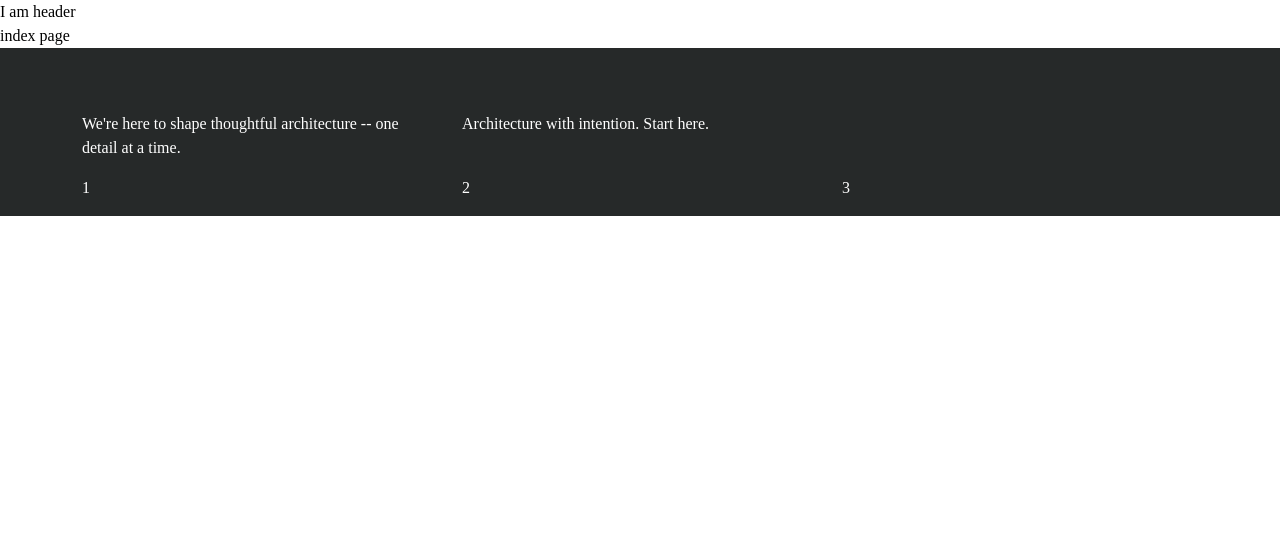
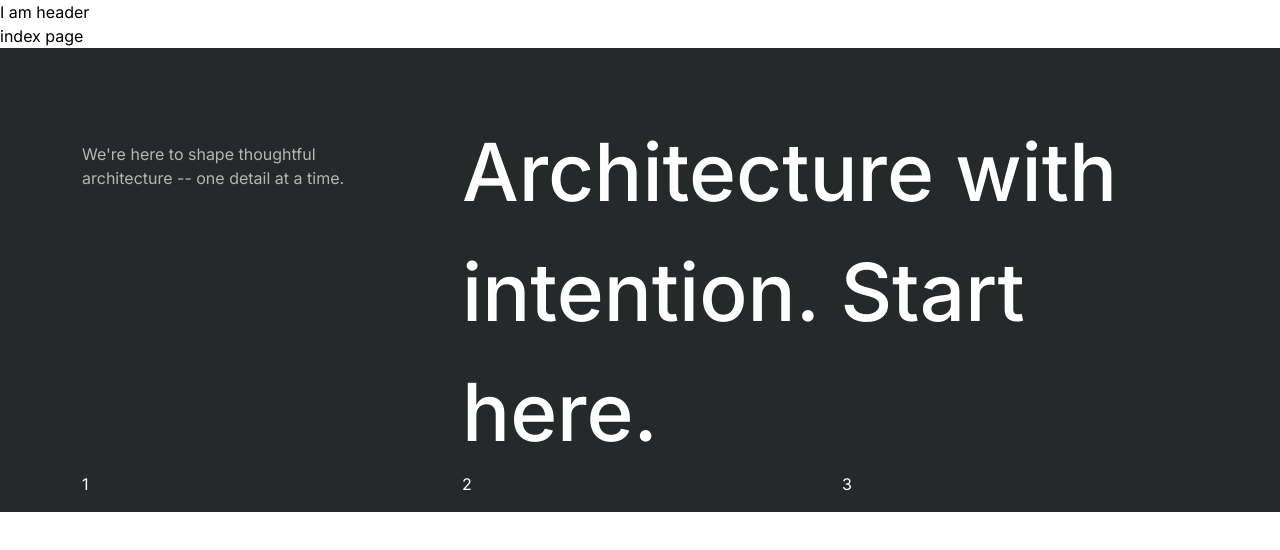
Before and after one commit to ashishmangla0/daksharchitects, a Next.js app: page / in a window 1280 px wide. Shown: the top 550 px of the page. Built offline with nearby package versions, Linux system fonts and the light colour scheme.

Commit message:
add new code

```diff
--- /dev/null
+++ b/src/app/components/button/button.module.scss
@@ -0,0 +1,3 @@
+.button{
+    border-radius: 8px;
+}
--- /dev/null
+++ b/src/app/components/button/index.ts
@@ -0,0 +1 @@
+export {default} from './Header';
--- a/src/app/components/footer/footer.module.scss
+++ b/src/app/components/footer/footer.module.scss
@@ -2,4 +2,22 @@
     background-color:#262929;
     color:white;
     padding-top:64px;
+
+
+    &_top_text{
+        font-weight: 500;
+        font-size: 80px;
+
+    }
+
+
+    &_top_text_left,
+    &_top_text{
+margin:0;
+    }
+    &_top_text_left{
+       margin-top:30px;
+       max-width: 270px;
+       color: #B5B5B5;
+    }
 }
--- a/src/app/components/footer/footer.tsx
+++ b/src/app/components/footer/footer.tsx
@@ -1,43 +1,37 @@
 import styles from "./footer.module.scss";
-const Footer = () =>{
+const Footer = () => {
   return (
     <footer className={styles.footer}>
       <div className={"container"}>
         <div className="row">
           <div className="col-md-4">
-                    <p>
-                        We're here to shape thoughtful architecture -- one detail at a time.
+            <p className={styles.footer_top_text_left}>
+              We're here to shape thoughtful architecture -- one detail at a
+              time.
             </p>
           </div>
           <div className="col-md-8">
-                    <p>
+            <p className={styles.footer_top_text}>
               Architecture with intention. Start here.
             </p>
+
           </div>
         </div>
         <div className="row">
           <div className="col-md-4">
-                    <p>
-                      1
-                    </p>
+            <p>1</p>
           </div>
           <div className="col-md-4">
-                    <p>
-                       2
-                    </p>
+            <p>2</p>
           </div>
           <div className="col-md-4">
-                    <p>
-                        3
-                    </p>
+            <p>3</p>
           </div>
-                <div className="col-12">
-
-                </div>
+          <div className="col-12"></div>
         </div>
       </div>
     </footer>
-)
-}
+  );
+};
 
 export default Footer;
--- /dev/null
+++ b/src/app/components/footer/index.ts
@@ -0,0 +1 @@
+export {default} from './Footer';
--- /dev/null
+++ b/src/app/components/header/index.ts
@@ -0,0 +1 @@
+export {default} from './Header';
--- a/src/app/layout.tsx
+++ b/src/app/layout.tsx
@@ -1,12 +1,12 @@
 import type { Metadata } from "next";
 import { Inter } from "next/font/google";
 import "@/styles/globals.scss";
-import Header from "./components/header/header";
-import Footer from "./components/footer/footer";
+import Header from "./components/header/Header";
+import Footer from "./components/footer/Footer";
 
 const interSans = Inter({
   variable: "--font-inter",
-    weight: ['400', '600',  '800', '900'],
+    weight: ['300','400', '500', '600',  '800', '900'],
   subsets: ["latin"],
 });
 
--- a/src/styles/_reset.scss
+++ b/src/styles/_reset.scss
@@ -4,7 +4,7 @@
 body{
     margin: 0;
     line-height: var(--body-line-height);
-    font-family: var(--font-catamaran);
+    font-family: var(--font-inter);
     font-size: var(--font-size-base);
     font-weight: 400;
 }
```
Also changed, not shown: src/app/components/button/Button.tsx (added, +27 -0 lines). Lines whose indentation alone changed are shown as unchanged.
